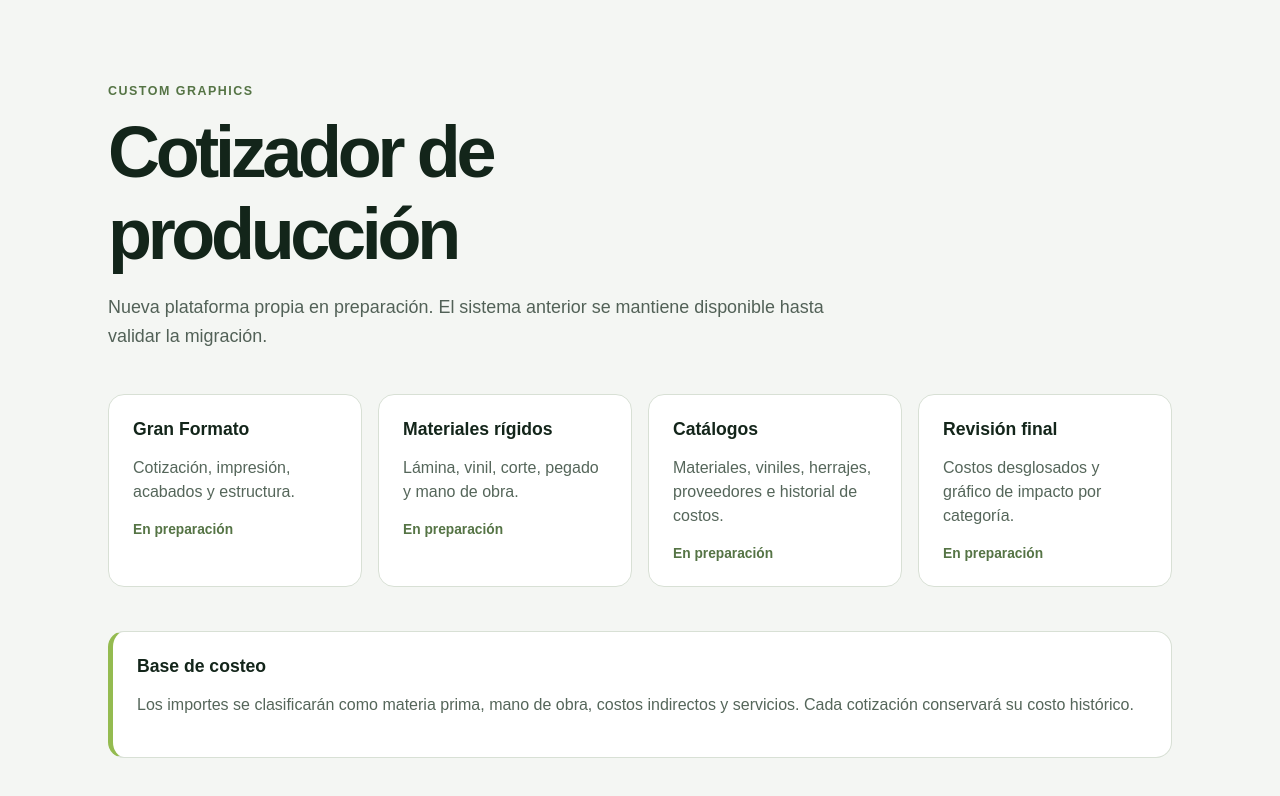
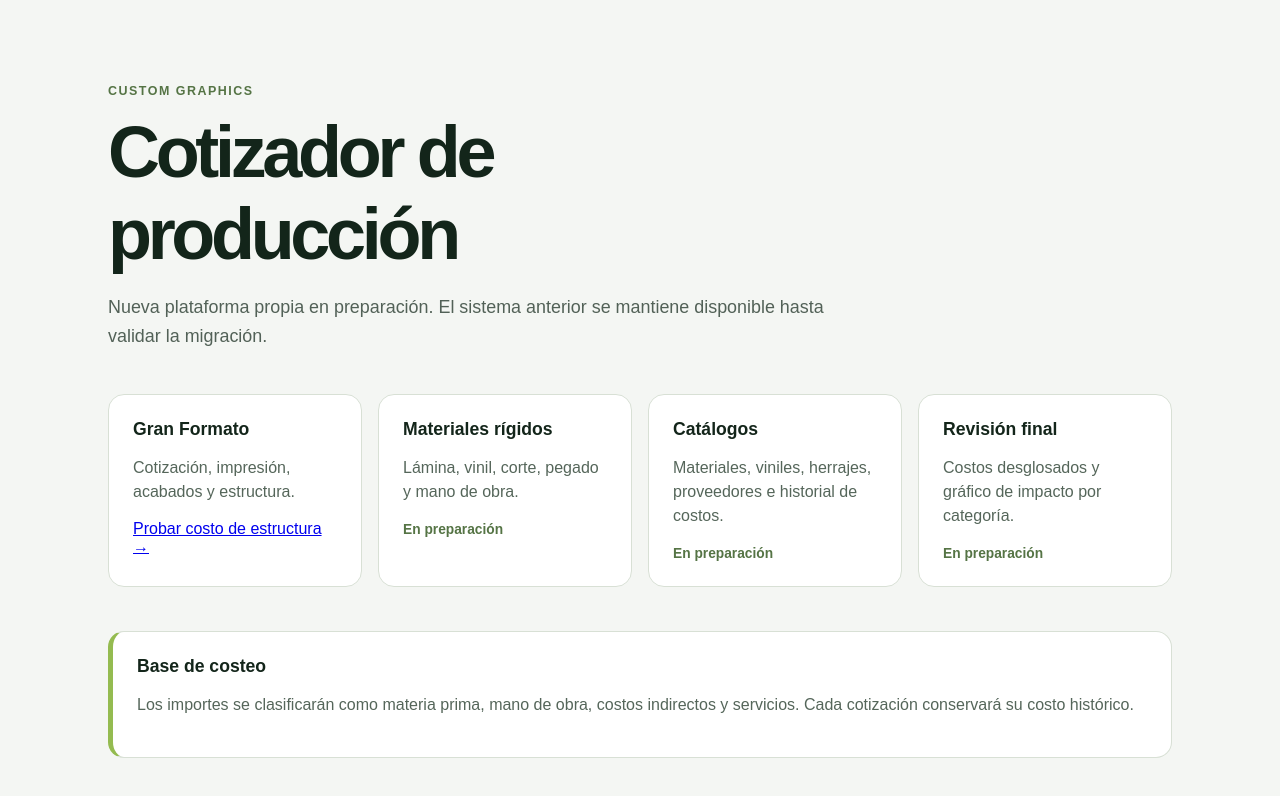
Before and after one commit to customgraphicsmx/custom-graphics-cotizador, a Next.js app: page / in a window 1280 px wide. Shown: the top 796 px of the page. Built offline with nearby package versions, Linux system fonts and the light colour scheme.

Commit message:
app: link the first functional structure module

```diff
--- a/app/page.tsx
+++ b/app/page.tsx
@@ -18,7 +18,7 @@ export default function Home() {
           <article key={name}>
             <h2>{name}</h2>
             <p>{detail}</p>
-            <span>En preparación</span>
+            {name === "Gran Formato" ? <a href="/structure">Probar costo de estructura →</a> : <span>En preparación</span>}
           </article>
         ))}
       </section>
```
